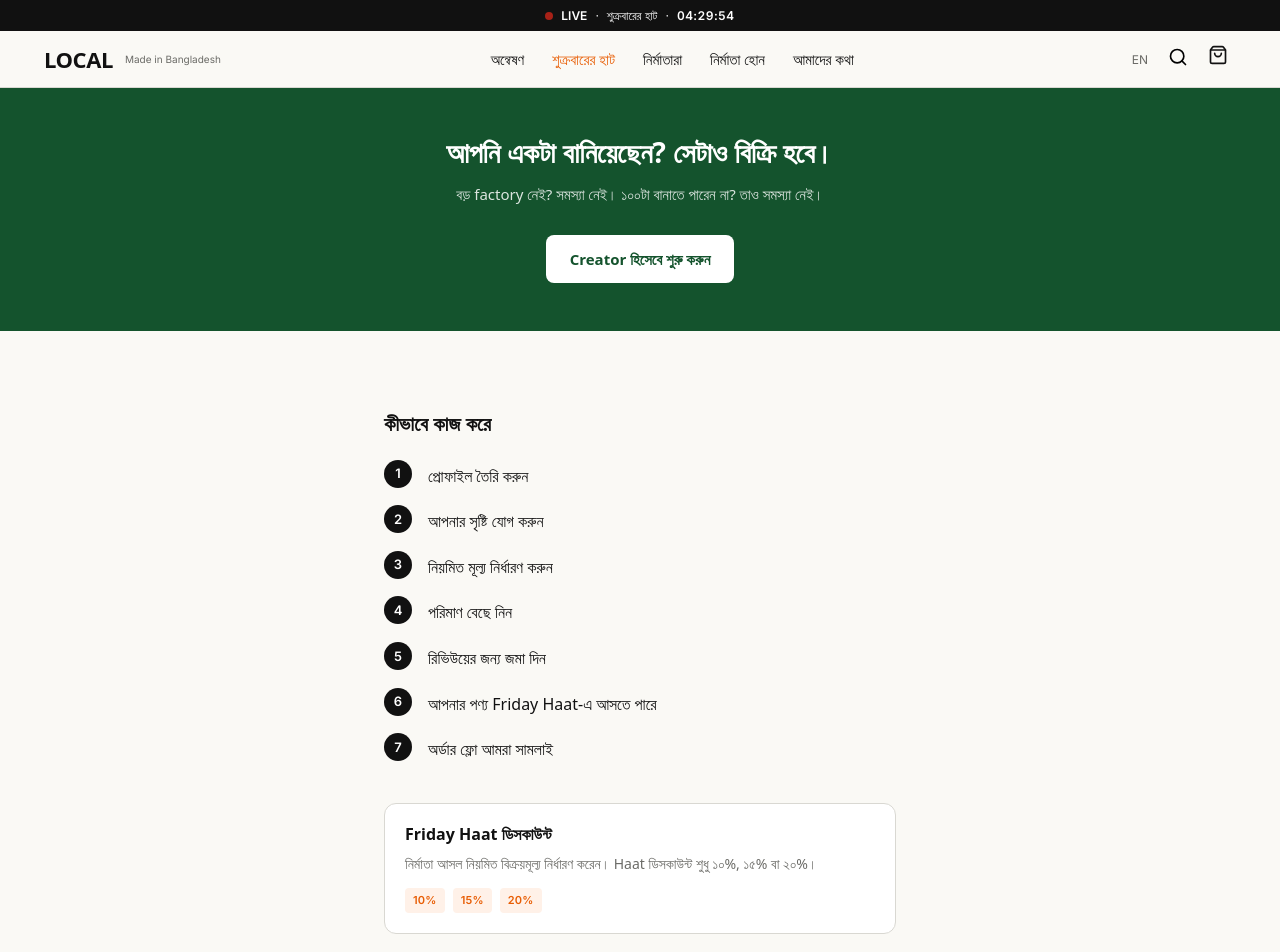
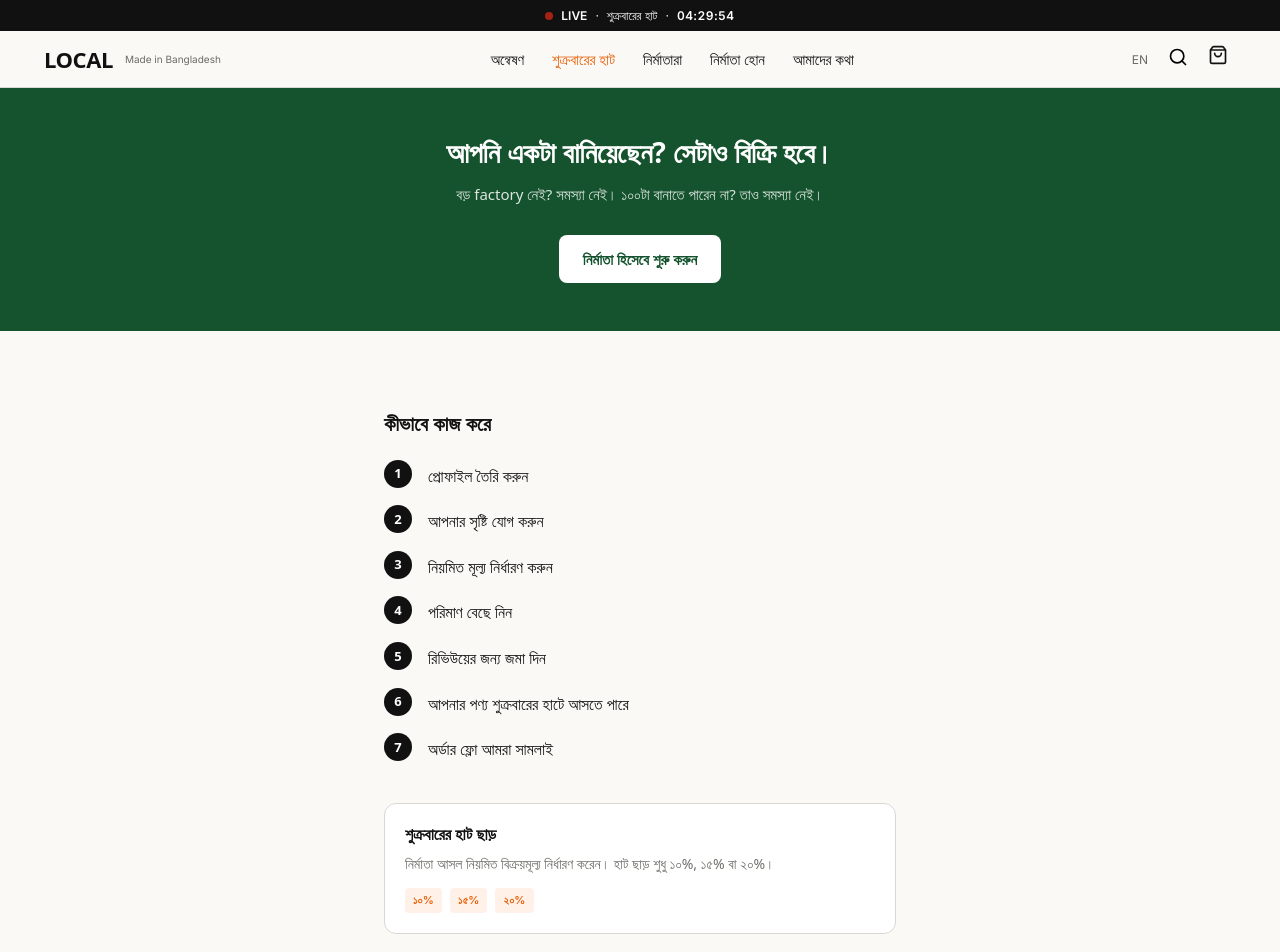
Before and after one commit to mansurbb02/banglar-haat, a React (Vite) app: page /become-a-creator in a window 1280 px wide. Shown: the top 952 px of the page. Built offline with nearby package versions, Linux system fonts and the light colour scheme; a web font is replaced by a local one.

Commit message:
feat: About, HaatRules, BecomeCreator, OrderSuccess — সম্পূর্ণ বাংলা

```diff
--- a/src/pages/About.jsx
+++ b/src/pages/About.jsx
@@ -1,25 +1,18 @@
-import { useLang } from '../context/LanguageContext';
-
 export default function About() {
-  const { isBn } = useLang();
   return (
     <main className="container" style={{ paddingTop: 32, paddingBottom: 48, maxWidth: 640 }}>
       <h1 style={{ fontSize: 28, marginBottom: 16 }}>LOCAL</h1>
       <p style={{ fontSize: 18, marginBottom: 24, lineHeight: 1.5 }}>
-        {isBn ? 'বাংলাদেশের মানুষের তৈরি অনন্য সবকিছু।' : 'Unique things made by people of Bangladesh.'}
+        বাংলাদেশের মানুষের তৈরি অনন্য সবকিছু।
       </p>
       <p className="text-muted" style={{ marginBottom: 16, lineHeight: 1.7 }}>
-        {isBn
-          ? 'LOCAL একটি curated ডিজিটাল মার্কেটপ্লেস — বাংলাদেশের creator, artisan, maker ও independent craftspeople-দের তৈরি অনন্য পণ্যের জন্য। একটা বানালেও, বিক্রি করার জায়গা আছে।'
-          : 'LOCAL is a curated digital marketplace for unique products made by Bangladeshi creators, artisans, makers and independent craftspeople. Even one piece has a place to sell.'}
+        LOCAL একটি curated ডিজিটাল মার্কেটপ্লেস — বাংলাদেশের creator, artisan, maker ও independent craftspeople-দের তৈরি অনন্য পণ্যের জন্য। একটা বানালেও, বিক্রি করার জায়গা আছে।
       </p>
       <p className="text-muted" style={{ lineHeight: 1.7 }}>
-        {isBn
-          ? 'যা সবাই বানায় না, তাই LOCAL-এ আসে। একটা, কয়েকটা, অথবা ছোট্ট একটা ব্যাচ। আপনার সৃষ্টির জন্য বড় factory দরকার নেই।'
-          : "What everyone doesn't make — that comes to LOCAL. One, a few, or a small batch. You don't need a big factory for your creation."}
+        যা সবাই বানায় না, তাই LOCAL-এ আসে। একটা, কয়েকটা, অথবা ছোট্ট একটা ব্যাচ। আপনার সৃষ্টির জন্য বড় factory দরকার নেই।
       </p>
-      <p style={{ marginTop: 32, fontFamily: 'var(--font-en)', fontSize: 13, color: 'var(--muted)' }}>
-        Made in Bangladesh. Made differently.
+      <p style={{ marginTop: 32, fontSize: 13, color: 'var(--muted)' }}>
+        বাংলাদেশে তৈরি। আলাদাভাবে তৈরি।
       </p>
     </main>
   );
--- a/src/pages/BecomeCreator.jsx
+++ b/src/pages/BecomeCreator.jsx
@@ -1,37 +1,37 @@
-import { Link } from 'react-router-dom';
-import { useLang } from '../context/LanguageContext';
-
 export default function BecomeCreator() {
-  const { isBn } = useLang();
-  const steps = isBn
-    ? ['প্রোফাইল তৈরি করুন', 'আপনার সৃষ্টি যোগ করুন', 'নিয়মিত মূল্য নির্ধারণ করুন', 'পরিমাণ বেছে নিন', 'রিভিউয়ের জন্য জমা দিন', 'আপনার পণ্য Friday Haat-এ আসতে পারে', 'অর্ডার ফ্লো আমরা সামলাই']
-    : ['Create your profile', 'Add your creation', 'Set your regular price', 'Choose quantity', 'Submit for review', 'Your product can enter Friday Haat', 'We handle the order flow'];
+  const steps = [
+    'প্রোফাইল তৈরি করুন',
+    'আপনার সৃষ্টি যোগ করুন',
+    'নিয়মিত মূল্য নির্ধারণ করুন',
+    'পরিমাণ বেছে নিন',
+    'রিভিউয়ের জন্য জমা দিন',
+    'আপনার পণ্য শুক্রবারের হাটে আসতে পারে',
+    'অর্ডার ফ্লো আমরা সামলাই',
+  ];
 
   return (
     <main>
       <section style={{ background: 'var(--primary-green)', color: 'white', padding: '48px 0' }}>
         <div className="container" style={{ textAlign: 'center' }}>
           <h1 style={{ color: 'white', marginBottom: 12, fontSize: 28 }}>
-            {isBn ? 'আপনি একটা বানিয়েছেন? সেটাও বিক্রি হবে।' : 'Made one piece? It can be sold too.'}
+            আপনি একটা বানিয়েছেন? সেটাও বিক্রি হবে।
           </h1>
           <p style={{ opacity: 0.85, maxWidth: 440, margin: '0 auto 28px' }}>
-            {isBn
-              ? 'বড় factory নেই? সমস্যা নেই। ১০০টা বানাতে পারেন না? তাও সমস্যা নেই।'
-              : "No big factory? No problem. Can't make a hundred? Still no problem."}
+            বড় factory নেই? সমস্যা নেই। ১০০টা বানাতে পারেন না? তাও সমস্যা নেই।
           </p>
           <button className="btn" style={{ background: 'white', color: 'var(--primary-green)' }}>
-            {isBn ? 'Creator হিসেবে শুরু করুন' : 'Start as a Creator'}
+            নির্মাতা হিসেবে শুরু করুন
           </button>
         </div>
       </section>
 
       <section className="section">
         <div className="container" style={{ maxWidth: 560 }}>
-          <h2 style={{ fontSize: 20, marginBottom: 24 }}>{isBn ? 'কীভাবে কাজ করে' : 'How it works'}</h2>
+          <h2 style={{ fontSize: 20, marginBottom: 24 }}>কীভাবে কাজ করে</h2>
           <ol style={{ display: 'flex', flexDirection: 'column', gap: 16 }}>
             {steps.map((s, i) => (
               <li key={i} style={{ display: 'flex', gap: 16, alignItems: 'flex-start' }}>
-                <span style={{ width: 28, height: 28, borderRadius: '50%', background: 'var(--ink)', color: 'white', display: 'flex', alignItems: 'center', justifyContent: 'center', fontSize: 13, fontFamily: 'var(--font-en)', fontWeight: 600, flexShrink: 0 }}>
+                <span style={{ width: 28, height: 28, borderRadius: '50%', background: 'var(--ink)', color: 'white', display: 'flex', alignItems: 'center', justifyContent: 'center', fontSize: 13, fontWeight: 600, flexShrink: 0 }}>
                   {i + 1}
                 </span>
                 <span style={{ paddingTop: 4 }}>{s}</span>
@@ -40,14 +40,12 @@ export default function BecomeCreator() {
           </ol>
 
           <div className="card" style={{ padding: 20, marginTop: 40 }}>
-            <h3 style={{ fontSize: 16, marginBottom: 8 }}>{isBn ? 'Friday Haat ডিসকাউন্ট' : 'Friday Haat discount'}</h3>
+            <h3 style={{ fontSize: 16, marginBottom: 8 }}>শুক্রবারের হাট ছাড়</h3>
             <p className="text-muted" style={{ fontSize: 14, marginBottom: 12 }}>
-              {isBn
-                ? 'নির্মাতা আসল নিয়মিত বিক্রয়মূল্য নির্ধারণ করেন। Haat ডিসকাউন্ট শুধু ১০%, ১৫% বা ২০%।'
-                : 'Creator sets a genuine regular selling price. Haat discount is only 10%, 15% or 20%.'}
+              নির্মাতা আসল নিয়মিত বিক্রয়মূল্য নির্ধারণ করেন। হাট ছাড় শুধু ১০%, ১৫% বা ২০%।
             </p>
             <div style={{ display: 'flex', gap: 8 }}>
-              {['10%', '15%', '20%'].map((d) => (
+              {['১০%', '১৫%', '২০%'].map((d) => (
                 <span key={d} className="badge badge-discount">{d}</span>
               ))}
             </div>
--- a/src/pages/HaatRules.jsx
+++ b/src/pages/HaatRules.jsx
@@ -1,35 +1,23 @@
 import { Link } from 'react-router-dom';
-import { useLang } from '../context/LanguageContext';
 
 export default function HaatRules() {
-  const { isBn } = useLang();
   return (
     <main className="container" style={{ paddingTop: 32, paddingBottom: 48, maxWidth: 560 }}>
-      <h1 style={{ fontSize: 24, marginBottom: 16 }}>{isBn ? 'শুক্রবারের হাট — নিয়ম' : 'Friday Haat — Rules'}</h1>
+      <h1 style={{ fontSize: 24, marginBottom: 16 }}>শুক্রবারের হাট — নিয়ম</h1>
       <div style={{ display: 'flex', flexDirection: 'column', gap: 20, fontSize: 15, lineHeight: 1.7 }}>
-        <p>
-          {isBn
-            ? 'প্রতি শুক্রবার নতুন তালিকাভুক্ত পণ্যগুলো ঠিক ৫ ঘণ্টার জন্য Friday Haat-এ আসে।'
-            : 'Every Friday, newly listed products enter Friday Haat for exactly 5 hours.'}
-        </p>
-        <p>
-          {isBn
-            ? 'এই সময় পণ্যে ১০%, ১৫% বা ২০% Haat ডিসকাউন্ট থাকে।'
-            : 'During that time products receive a 10%, 15% or 20% Haat discount.'}
-        </p>
+        <p>প্রতি শুক্রবার নতুন তালিকাভুক্ত পণ্যগুলো ঠিক ৫ ঘণ্টার জন্য শুক্রবারের হাটে আসে।</p>
+        <p>এই সময় পণ্যে ১০%, ১৫% বা ২০% হাট ছাড় থাকে।</p>
         <div className="card" style={{ padding: 20 }}>
-          <div style={{ marginBottom: 8 }}><strong>{isBn ? 'নিয়মিত মূল্য' : 'Regular price'}</strong>: ৳2,000</div>
-          <div style={{ marginBottom: 8, color: 'var(--haat-accent)' }}><strong>Friday Haat</strong>: ৳1,700 (15% OFF)</div>
-          <div><strong>{isBn ? 'হাট শেষে' : 'After Haat'}</strong>: ৳2,000</div>
+          <div style={{ marginBottom: 8 }}><strong>নিয়মিত মূল্য</strong>: ৳২,০০০</div>
+          <div style={{ marginBottom: 8, color: 'var(--haat-accent)' }}><strong>শুক্রবারের হাট</strong>: ৳১,৭০০ (১৫% ছাড়)</div>
+          <div><strong>হাট শেষে</strong>: ৳২,০০০</div>
         </div>
         <p className="text-muted">
-          {isBn
-            ? 'Haat ডিসকাউন্ট অস্থায়ী। নিয়মিত মূল্যই নির্মাতার আসল বিক্রয়মূল্য।'
-            : 'Haat discount is temporary. The regular price remains the creator\'s standard selling price.'}
+          হাট ছাড় অস্থায়ী। নিয়মিত মূল্যই নির্মাতার আসল বিক্রয়মূল্য।
         </p>
       </div>
       <Link to="/friday-haat" className="btn btn-haat" style={{ marginTop: 32 }}>
-        {isBn ? 'হাটে ফিরুন' : 'Back to Haat'}
+        হাটে ফিরুন
       </Link>
     </main>
   );
--- a/src/pages/OrderSuccess.jsx
+++ b/src/pages/OrderSuccess.jsx
@@ -1,17 +1,13 @@
 import { Link } from 'react-router-dom';
-import { useLang } from '../context/LanguageContext';
 
 export default function OrderSuccess() {
-  const { isBn } = useLang();
   return (
     <div className="empty-state">
-      <h2 style={{ marginBottom: 12 }}>{isBn ? 'অর্ডার সম্পন্ন!' : 'Order confirmed!'}</h2>
+      <h2 style={{ marginBottom: 12 }}>অর্ডার সম্পন্ন!</h2>
       <p className="text-muted" style={{ marginBottom: 24 }}>
-        {isBn
-          ? 'আপনার অর্ডার গ্রহণ করা হয়েছে। নির্মাতা শীঘ্রই প্রস্তুত করবেন।'
-          : 'Your order has been received. The creator will prepare it soon.'}
+        আপনার অর্ডার গ্রহণ করা হয়েছে। নির্মাতা শীঘ্রই প্রস্তুত করবেন।
       </p>
-      <Link to="/" className="btn btn-primary">{isBn ? 'হোমে ফিরুন' : 'Back to home'}</Link>
+      <Link to="/" className="btn btn-primary">হোমে ফিরুন</Link>
     </div>
   );
 }
```
